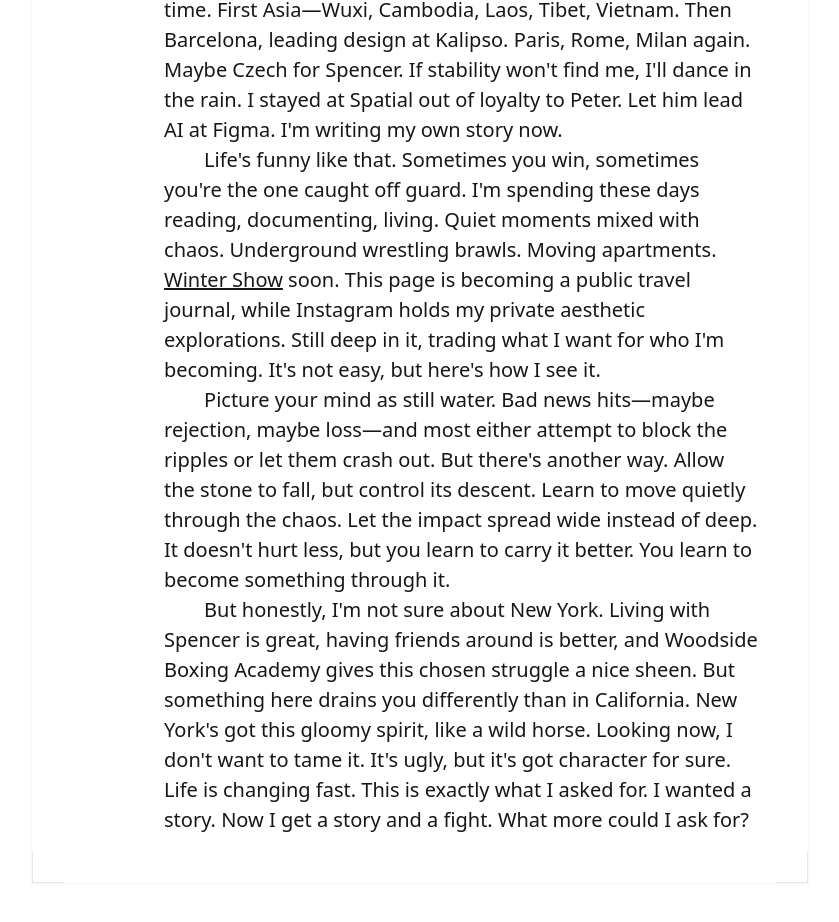
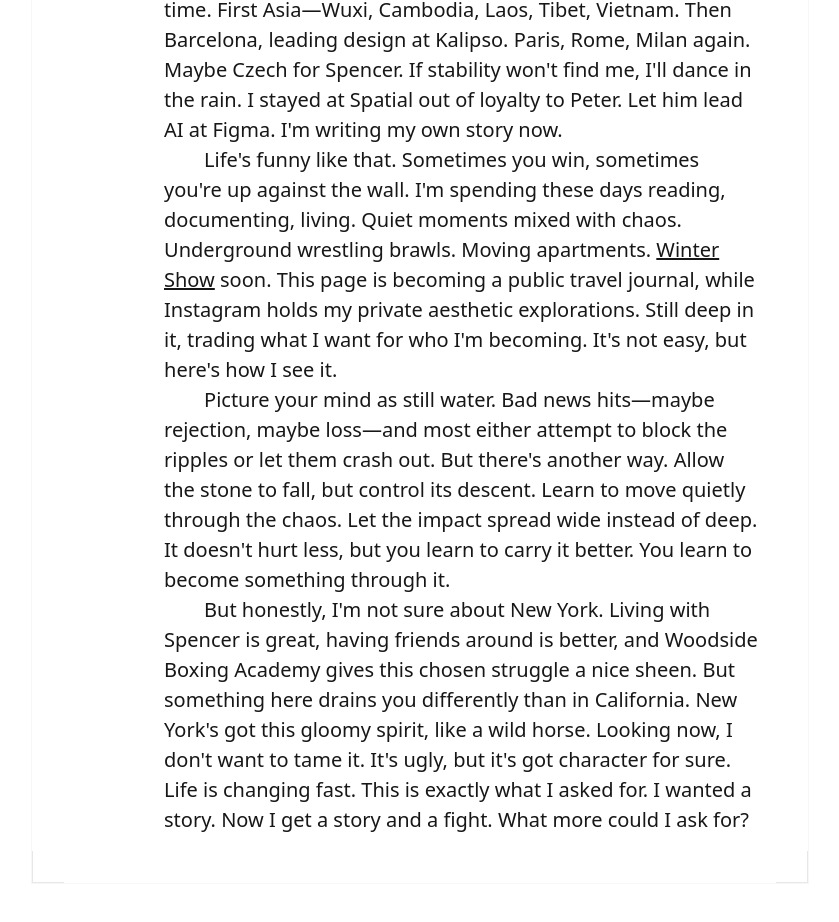
Before and after one commit to jivmy/jivmy-site, a Next.js app: page / in a window 1280 px wide. Shown: the part 1734-2656 px from the top of the page, without its empty margins (220-1059 px from the left). Built offline with nearby package versions, Linux system fonts and the light colour scheme; a web font is replaced by a local one.

Commit message:
inexplicit

```diff
--- a/src/app/page.tsx
+++ b/src/app/page.tsx
@@ -44,7 +44,7 @@
             <p>But time's running out. I come up on two months and a week before deportation. </p>
             <p>Final verdict on New York: the weather sucks, but there's beauty in the collective struggle. Everyone here looks mad as a chicken that hasn't pooped in a while. Like that red-faced emoji with furrowed brows. Maybe it's the cold. Maybe it's because we're all searching for something bigger than ourselves. I told too many people I was coming to not show up. And now I'm talking directly to you. I'm getting deported. We invented this horror monkey game in July, it blew up into the biggest VR game globally, and our design team got nuked. <a href="https://www.meta.com/experiences/animal-company/7190422614401072/?srsltid=AfmBOopxoYPN8m9DkBXBM8ayrkCqAslZJjjO1H6h5vYNZB3lWTK-fXRj" className="text-black hover:text-black/60 transition-colors duration-200">Animal Company</a> on Meta Quest. Life has its own punchlines.</p>
             <p>So I'll travel the world, country to country, few weeks at a time. First Asia—Wuxi, Cambodia, Laos, Tibet, Vietnam. Then Barcelona, leading design at Kalipso. Paris, Rome, Milan again. Maybe Czech for Spencer. If stability won't find me, I'll dance in the rain. I stayed at Spatial out of loyalty to Peter. Let him lead AI at Figma. I'm writing my own story now.</p>
-            <p>Life's funny like that. Sometimes you win, sometimes you're the one caught off guard. I'm spending these days reading, documenting, living. Quiet moments mixed with chaos. Underground wrestling brawls. Moving apartments. <a href="https://thewintershow.org" className="text-black hover:text-black/60 transition-colors duration-200">Winter Show</a> soon. This page is becoming a public travel journal, while Instagram holds my private aesthetic explorations. Still deep in it, trading what I want for who I'm becoming. It's not easy, but here's how I see it.</p>
+            <p>Life's funny like that. Sometimes you win, sometimes you're up against the wall. I'm spending these days reading, documenting, living. Quiet moments mixed with chaos. Underground wrestling brawls. Moving apartments. <a href="https://thewintershow.org" className="text-black hover:text-black/60 transition-colors duration-200">Winter Show</a> soon. This page is becoming a public travel journal, while Instagram holds my private aesthetic explorations. Still deep in it, trading what I want for who I'm becoming. It's not easy, but here's how I see it.</p>
             <p>Picture your mind as still water. Bad news hits—maybe rejection, maybe loss—and most either attempt to block the ripples or let them crash out. But there's another way. Allow the stone to fall, but control its descent. Learn to move quietly through the chaos. Let the impact spread wide instead of deep. It doesn't hurt less, but you learn to carry it better. You learn to become something through it.</p>
             <p className="!mb-0">But honestly, I'm not sure about New York. Living with Spencer is great, having friends around is better, and Woodside Boxing Academy gives this chosen struggle a nice sheen. But something here drains you differently than in California. New York's got this gloomy spirit, like a wild horse. Looking now, I don't want to tame it. It's ugly, but it's got character for sure. Life is changing fast. This is exactly what I asked for. I wanted a story. Now I get a story and a fight. What more could I ask for?</p>
           </article>
```
